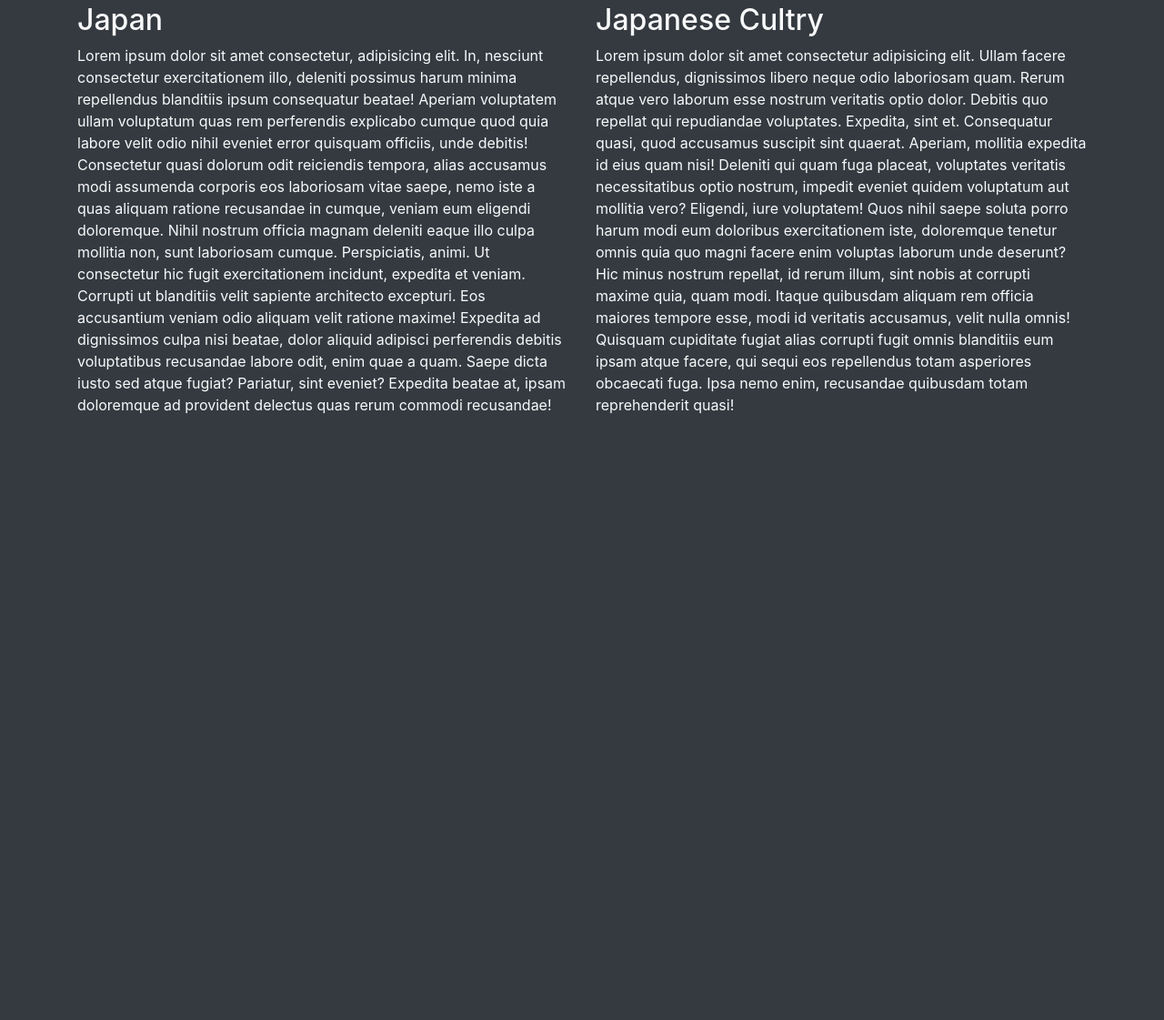
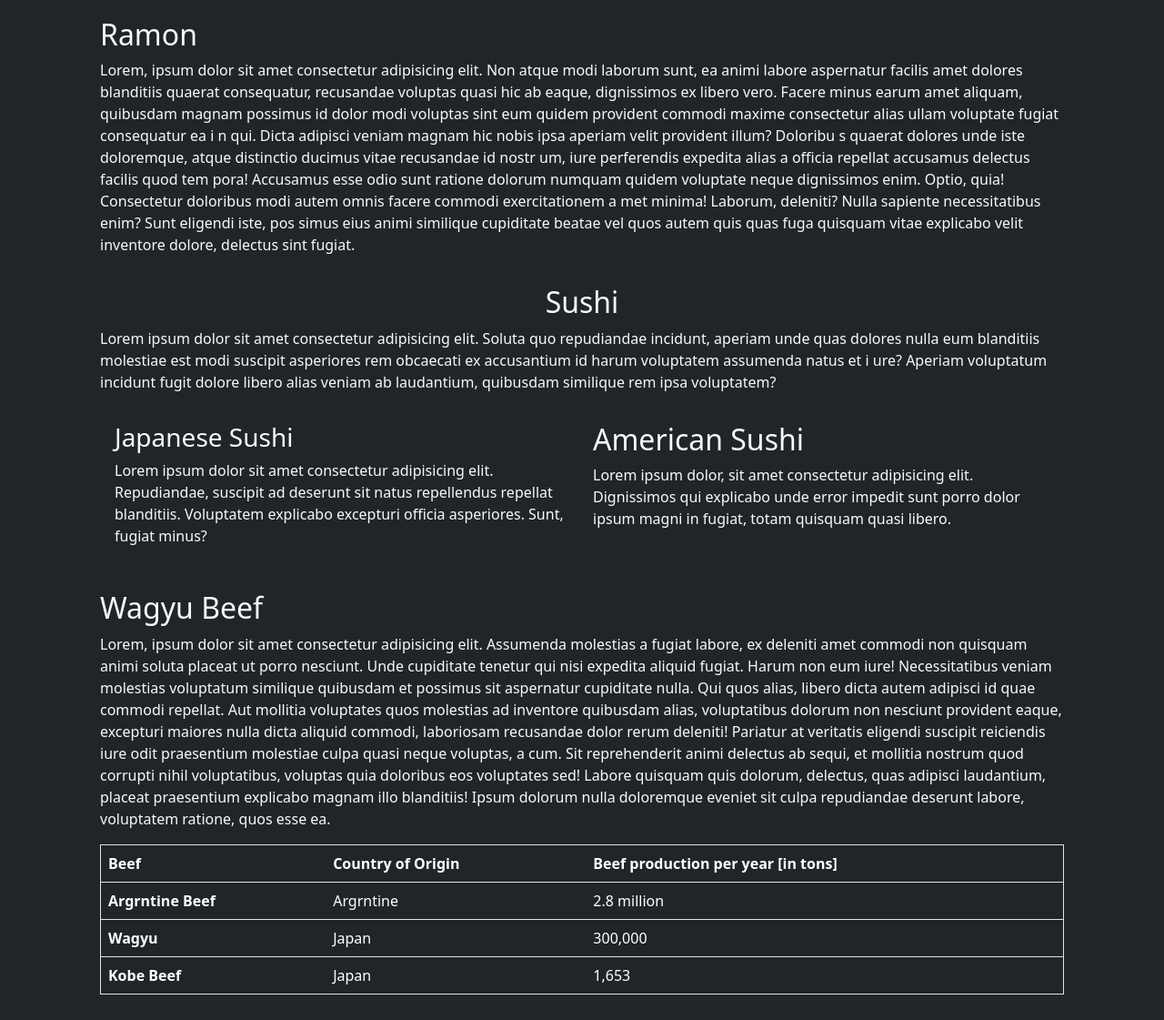
Before and after one commit to DeionPope/Week-3-Bootstrap, a website: page food.html in a window 1280 px wide. Shown: the part 73-1194 px from the top of the page at 91% size. Before the commit the page ends 800 px from the top, so only its background shows below. Drawn offline with nearby package versions, Linux system fonts and the light colour scheme.

Commit message:
final update

```diff
--- a/food.html
+++ b/food.html
@@ -26,15 +26,105 @@
             </ul>
         </div>
     </nav>
-    <div class="container">
-        <div class=" row gx-3 ">
-        <div class="col-auto col-lg-6 ">
-                <h2>Japan</h2>
-                <p>Lorem ipsum dolor sit amet consectetur, adipisicing elit. In, nesciunt consectetur exercitationem illo, deleniti possimus harum minima repellendus blanditiis ipsum consequatur beatae! Aperiam voluptatem ullam voluptatum quas rem perferendis explicabo cumque quod quia labore velit odio nihil eveniet error quisquam officiis, unde debitis! Consectetur quasi dolorum odit reiciendis tempora, alias accusamus modi assumenda corporis eos laboriosam vitae saepe, nemo iste a quas aliquam ratione recusandae in cumque, veniam eum eligendi doloremque. Nihil nostrum officia magnam deleniti eaque illo culpa mollitia non, sunt laboriosam cumque. Perspiciatis, animi. Ut consectetur hic fugit exercitationem incidunt, expedita et veniam. Corrupti ut blanditiis velit sapiente architecto excepturi. Eos accusantium veniam odio aliquam velit ratione maxime! Expedita ad dignissimos culpa nisi beatae, dolor aliquid adipisci perferendis debitis voluptatibus recusandae labore odit, enim quae a quam. Saepe dicta iusto sed atque fugiat? Pariatur, sint eveniet? Expedita beatae at, ipsam doloremque ad provident delectus quas rerum commodi recusandae!</p>
+    <div class="container text-right">
+        <div class=" row m-3">
+            <div class="col-md-12">
+               <h2>Ramon</h2>
+               <P class="text-left">Lorem, ipsum dolor sit amet consectetur adipisicing elit. Non atque modi
+                laborum sunt, ea animi labore aspernatur facilis amet dolores blanditiis quaerat
+                consequatur, recusandae voluptas quasi hic ab eaque, dignissimos ex libero vero. Facere
+                minus earum amet aliquam, quibusdam magnam possimus id dolor modi voluptas sint eum
+                quidem provident commodi maxime consectetur alias ullam voluptate fugiat consequatur ea i
+                n qui. Dicta adipisci veniam magnam hic nobis ipsa aperiam velit provident illum? Doloribu
+                s quaerat dolores unde iste doloremque, atque distinctio ducimus vitae recusandae id nostr
+                um, iure perferendis expedita alias a officia repellat accusamus delectus facilis quod tem
+                pora! Accusamus esse odio sunt ratione dolorum numquam quidem voluptate neque dignissimos
+                enim. Optio, quia! Consectetur doloribus modi autem omnis facere commodi exercitationem a
+                met minima! Laborum, deleniti? Nulla sapiente necessitatibus enim? Sunt eligendi iste, pos
+                simus eius animi similique cupiditate beatae vel quos autem quis quas fuga quisquam vitae
+                explicabo velit inventore dolore, delectus sint fugiat.</P>
+            </div>
         </div>
-        <div class="col-auto col-lg-6 ">
-                <h2>Japanese Cultry</h2>
-                <p>Lorem ipsum dolor sit amet consectetur adipisicing elit. Ullam facere repellendus, dignissimos libero neque odio laboriosam quam. Rerum atque vero laborum esse nostrum veritatis optio dolor. Debitis quo repellat qui repudiandae voluptates. Expedita, sint et. Consequatur quasi, quod accusamus suscipit sint quaerat. Aperiam, mollitia expedita id eius quam nisi! Deleniti qui quam fuga placeat, voluptates veritatis necessitatibus optio nostrum, impedit eveniet quidem voluptatum aut mollitia vero? Eligendi, iure voluptatem! Quos nihil saepe soluta porro harum modi eum doloribus exercitationem iste, doloremque tenetur omnis quia quo magni facere enim voluptas laborum unde deserunt? Hic minus nostrum repellat, id rerum illum, sint nobis at corrupti maxime quia, quam modi. Itaque quibusdam aliquam rem officia maiores tempore esse, modi id veritatis accusamus, velit nulla omnis! Quisquam cupiditate fugiat alias corrupti fugit omnis blanditiis eum ipsam atque facere, qui sequi eos repellendus totam asperiores obcaecati fuga. Ipsa nemo enim, recusandae quibusdam totam reprehenderit quasi!</p>
+        <div class="row m-3">
+            <div class ="col-md-12">
+                <h2 class="text-center">Sushi</h2>
+                <p class="text-left">Lorem ipsum dolor sit amet consectetur adipisicing elit. Soluta quo
+                    repudiandae incidunt, aperiam unde quas dolores nulla eum blanditiis molestiae est modi
+                    suscipit asperiores rem obcaecati ex accusantium id harum voluptatem assumenda natus et i
+                    ure? Aperiam voluptatum incidunt fugit dolore libero alias veniam ab laudantium,
+                    quibusdam similique rem ipsa voluptatem?</p>
+                <div class = "row p-3">
+
+                    <div class="col-md-6">
+                    <h3>Japanese Sushi</h3>
+                    <p class="text-left">Lorem ipsum dolor sit amet consectetur adipisicing elit.
+                        Repudiandae, suscipit ad deserunt sit natus repellendus repellat blanditiis.
+                        Voluptatem explicabo excepturi officia asperiores. Sunt,
+                        fugiat minus?
+                    </p>
+                    </div>
+                    <div class="col-md-6">
+                    <h2> American Sushi</h2>
+                    <p class="text-left">Lorem ipsum dolor, sit amet consectetur adipisicing elit.
+                        Dignissimos qui explicabo unde error impedit sunt porro dolor ipsum magni in
+                        fugiat, totam quisquam quasi libero.</p>
+                    </div>
+
+                </div>
+            </div>
+        </div>
+        <div class="row m-3">
+            <div class="col-md-12">
+                <h2> Wagyu Beef</h2>
+                <p class="text-left">Lorem, ipsum dolor sit amet consectetur adipisicing elit.
+                Assumenda molestias a fugiat labore, ex deleniti amet commodi non quisquam animi
+                soluta placeat ut porro nesciunt. Unde cupiditate tenetur qui nisi expedita aliquid
+                fugiat. Harum non eum iure! Necessitatibus veniam molestias
+                voluptatum similique quibusdam et possimus sit aspernatur cupiditate
+                nulla. Qui quos alias, libero dicta autem adipisci id quae commodi
+                repellat. Aut mollitia voluptates quos molestias ad inventore
+                quibusdam alias, voluptatibus dolorum non nesciunt provident eaque,
+                excepturi maiores nulla dicta aliquid commodi, laboriosam recusandae
+                dolor rerum deleniti! Pariatur at veritatis eligendi suscipit
+                reiciendis iure odit praesentium molestiae culpa quasi neque
+                voluptas, a cum. Sit reprehenderit animi delectus ab sequi,
+                et mollitia nostrum quod corrupti nihil voluptatibus,
+                voluptas quia doloribus eos voluptates sed! Labore quisquam quis
+                dolorum, delectus, quas adipisci laudantium, placeat praesentium
+                explicabo magnam illo blanditiis! Ipsum dolorum nulla doloremque
+                eveniet sit culpa repudiandae deserunt labore, voluptatem ratione,
+                quos esse ea.</p>
+
+                <table class="table table-dark table-hover  text-left border">
+                    <thead>
+                      <tr>
+                        <th >Beef</th>
+                        <th>Country of Origin</th>
+                        <th >Beef production per year [in tons]</th>
+                      </tr>
+                    </thead>
+                    <tbody>
+                      <tr>
+                        <th>Argrntine Beef</th>
+                        <td>Argrntine</td>
+                        <td>2.8 million</td>
+                      </tr>
+                      <tr>
+                        <th>Wagyu</th>
+                        <td>Japan</td>
+                        <td> 300,000</td>
+                      </tr>
+                      <tr>
+                        <th>Kobe Beef</th>
+                        <td>Japan</td>
+                        <td>1,653</td>
+                      </tr>
+                    </tbody>
+                  </table>
+
+
+
+            </div>
         </div>
     </div>
 </body>
--- a/package.json
+++ b/package.json
@@ -9,7 +9,7 @@
   "author": "",
   "license": "ISC",
   "dependencies": {
-    "bootstrap": "^4.4.1",
+    "bootstrap": "^5.3.2",
     "jquery": "^3.7.1"
   }
 }
```
Also changed, not shown: index.html (+10 -10 lines), places.html (+7 -1 lines), 1 other file.
